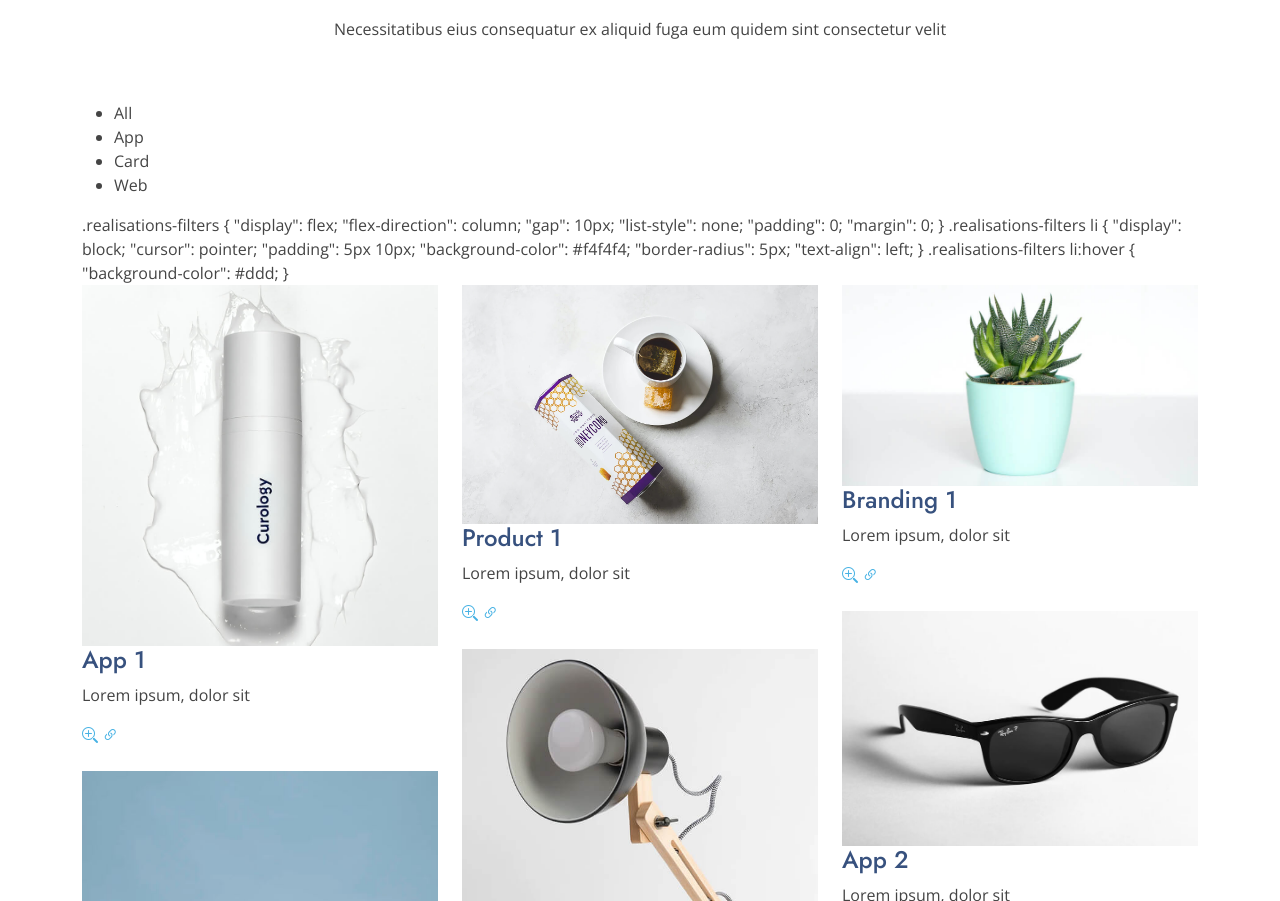
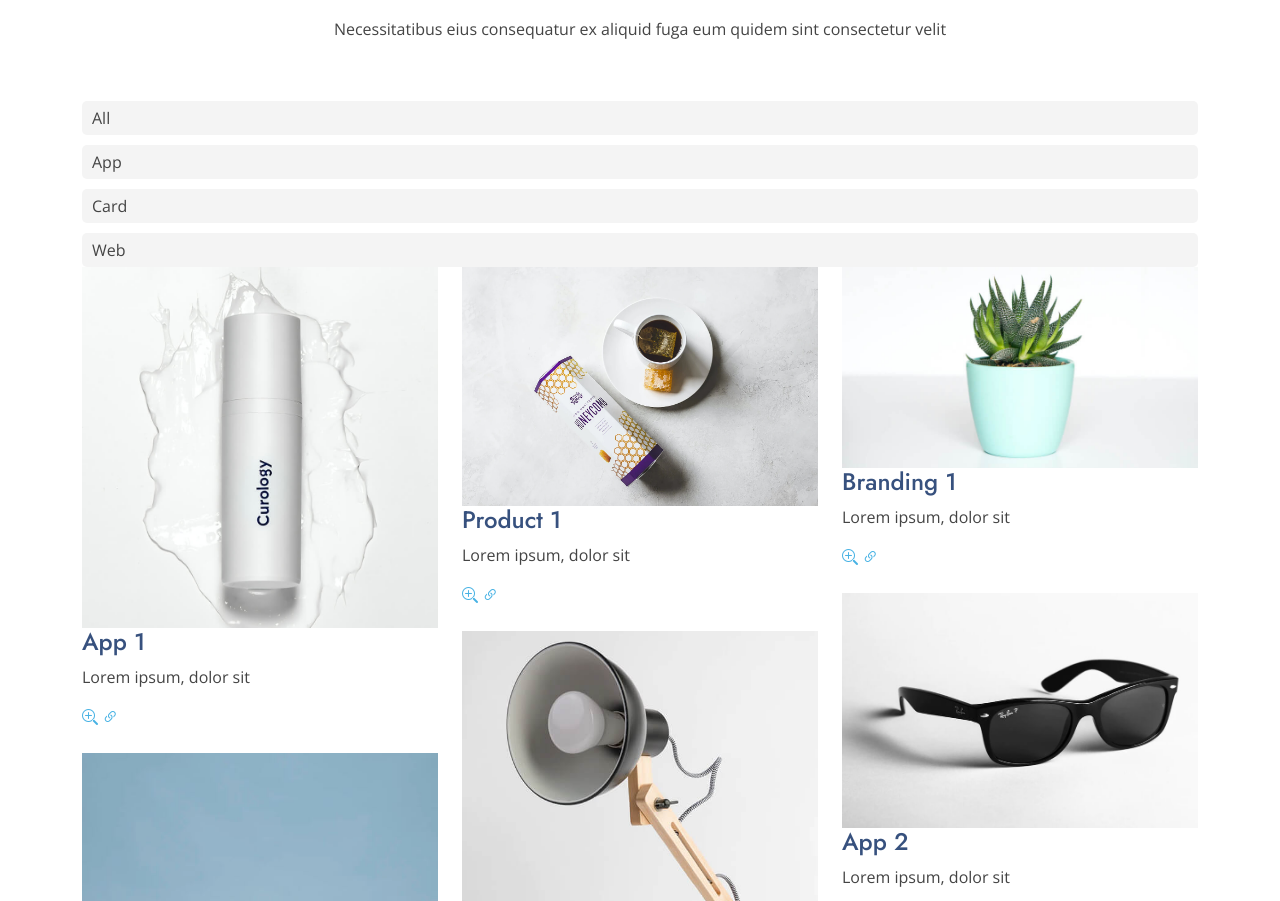
Before and after one commit to tupynambas/tupynambas.github.io, a plain HTML site: page index.html in a window 1280 px wide. Shown: the part 3123-4024 px from the top of the page. Drawn offline with nearby package versions, Linux system fonts and the light colour scheme.

Commit message:
Update index.html

```diff
--- a/index.html
+++ b/index.html
@@ -384,30 +384,29 @@
             <li data-filter=".filter-branding">Web</li>
           </ul><!-- End Réalisations Filters -->
 
-          .realisations-filters
-          {
-           "display": flex;
-           "flex-direction": column;
-           "gap": 10px;
-           "list-style": none;
-           "padding": 0;
-           "margin": 0;
+          <style>
+          .realisations-filters {
+           display: flex;
+           flex-direction: column;
+           gap: 10px;
+           list-style: none;
+           padding: 0;
+           margin: 0;
            }
 
-          .realisations-filters li
-          {
-           "display": block;
-           "cursor": pointer;
-           "padding": 5px 10px;
-           "background-color": #f4f4f4;
-           "border-radius": 5px;
-           "text-align": left;
+          .realisations-filters li {
+           display: block;
+           cursor: pointer;
+           padding: 5px 10px;
+           background-color: #f4f4f4;
+           border-radius: 5px;
+           text-align: left;
            }
 
-          .realisations-filters li:hover
-          {
-           "background-color": #ddd;
+          .realisations-filters li:hover {
+           background-color: #ddd;
            }
+          </style>
 
           <div class="row gy-4 isotope-container" data-aos="fade-up" data-aos-delay="200">
 
```
